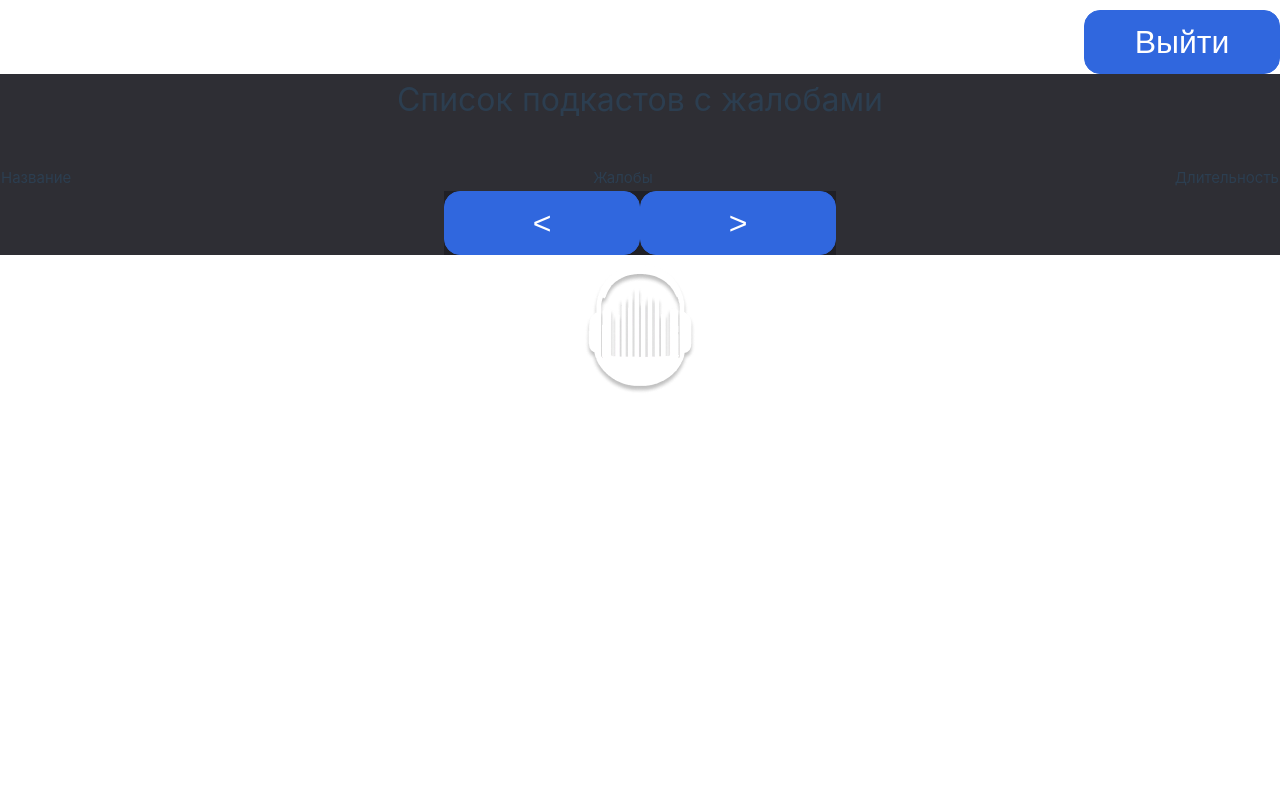
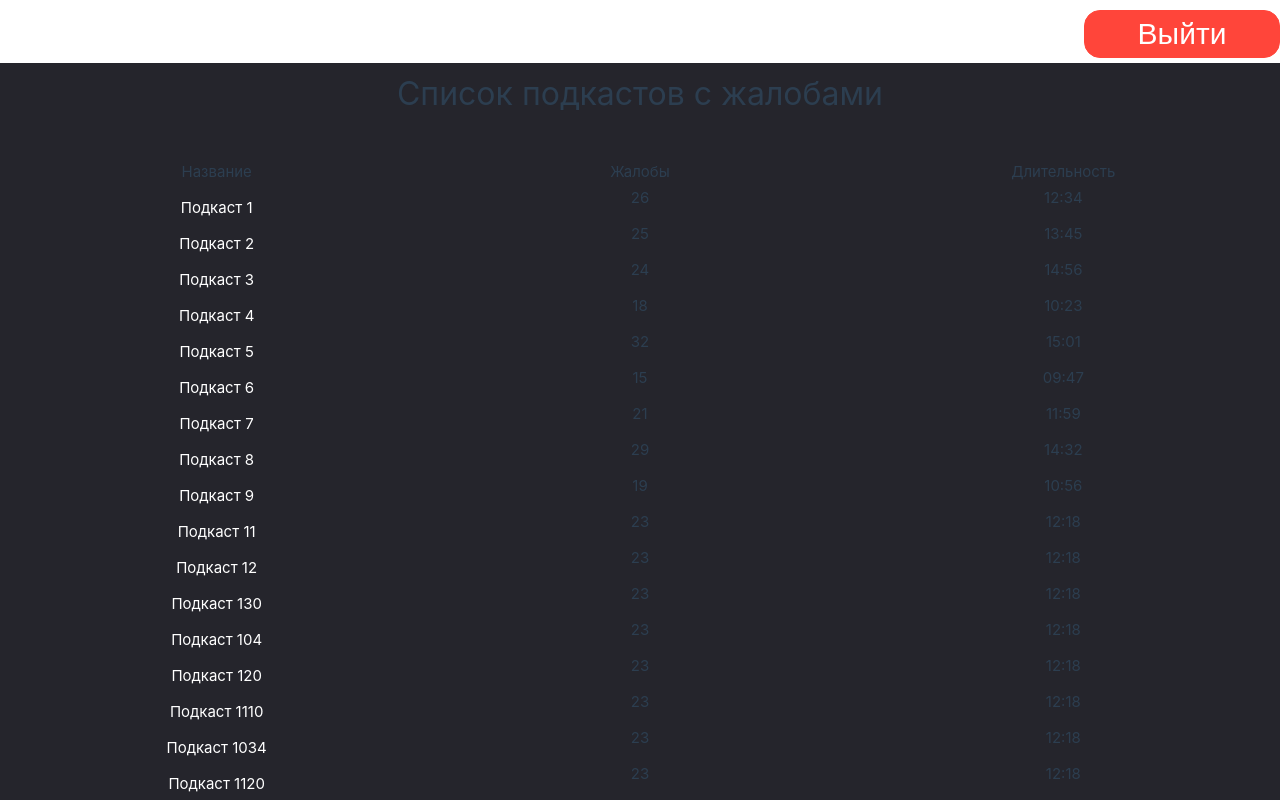
Before and after one commit to Snoppei/tiktalk_frontend_web, a Vue app: page /podcasts in a window 1280 px wide. Shown: the top 800 px of the page. Built offline with nearby package versions, Linux system fonts and the light colour scheme.

Commit message:
TT-38: podcasts list page v0.1

```diff
--- a/src/views/PodcastsView.vue
+++ b/src/views/PodcastsView.vue
@@ -2,7 +2,26 @@
 export default {
   data () {
     return {
-      podcasts: [],
+      podcasts: [
+        { id: 1, name: 'Подкаст 1', complaints: 26, duration: '12:34' },
+        { id: 2, name: 'Подкаст 2', complaints: 25, duration: '13:45' },
+        { id: 3, name: 'Подкаст 3', complaints: 24, duration: '14:56' },
+        { id: 4, name: 'Подкаст 4', complaints: 18, duration: '10:23' },
+        { id: 5, name: 'Подкаст 5', complaints: 32, duration: '15:01' },
+        { id: 6, name: 'Подкаст 6', complaints: 15, duration: '09:47' },
+        { id: 7, name: 'Подкаст 7', complaints: 21, duration: '11:59' },
+        { id: 8, name: 'Подкаст 8', complaints: 29, duration: '14:32' },
+        { id: 9, name: 'Подкаст 9', complaints: 19, duration: '10:56' },
+        { id: 11, name: 'Подкаст 11', complaints: 23, duration: '12:18' },
+        { id: 12, name: 'Подкаст 12', complaints: 23, duration: '12:18' },
+        { id: 130, name: 'Подкаст 130', complaints: 23, duration: '12:18' },
+        { id: 104, name: 'Подкаст 104', complaints: 23, duration: '12:18' },
+        { id: 120, name: 'Подкаст 120', complaints: 23, duration: '12:18' },
+        { id: 1110, name: 'Подкаст 1110', complaints: 23, duration: '12:18' },
+        { id: 1034, name: 'Подкаст 1034', complaints: 23, duration: '12:18' },
+        { id: 1120, name: 'Подкаст 1120', complaints: 23, duration: '12:18' },
+        { id: 1044, name: 'Подкаст 1044', complaints: 23, duration: '12:18' },
+      ],
       currentPage: 1,
       totalPages: 1 // Дополнительное поле для хранения общего количества страниц
     }
@@ -46,30 +65,32 @@ export default {
             <router-link to="/podcasts">Список подкастов</router-link>
             <router-link to="/history">История</router-link>
         </div>
-        <button @click="logout">Выйти</button>
+        <button class="logout" @click="logout">Выйти</button>
       </header>
       <main>
         <div class="list">
           <h1>Список подкастов с жалобами</h1>
           <table>
             <thead>
-              <tr>
+              <tr class="tr-list">
                 <th>Название</th>
                 <th>Жалобы</th>
                 <th>Длительность</th>
               </tr>
             </thead>
             <tbody>
-              <tr v-for="podcast in podcasts" :key="podcast.id">
-                <td>{{ podcast.name }}</td>
+              <tr class="tr-list" v-for="podcast in podcasts" :key="podcast.id">
+                <td>
+                <router-link :to="`/podcasts/${podcast.id}`">{{ podcast.name }}</router-link>
+                </td>
                 <td>{{ podcast.complaints }}</td>
                 <td>{{ podcast.duration }}</td>
               </tr>
             </tbody>
           </table>
           <div class="pagination">
-            <button @click="prevPage" :disabled="currentPage === 1"><</button>
-            <button @click="nextPage" :disabled="!hasNextPage">></button>
+            <button class="pagination-button" @click="prevPage" :disabled="currentPage === 1"><</button>
+            <button class="pagination-button" @click="nextPage" :disabled="!hasNextPage">></button>
           </div>
         </div>
       </main>
@@ -79,18 +100,34 @@ export default {
     </div>
 </template>
 <style>
+.logout {
+  display: block;
+  width: 196px;
+  height: 48px;
+  font-size: 30px;
+  padding: 5px;
+  background-color: #FF453A;
+  color: #fff;
+  border: 1px solid #FF453A;
+  border-radius: 16px;
+  margin: 0 0 5px 0;
+}
 table {
   display: flex;
+  flex-direction: column;
   justify-content: space-between;
-  width: 1280px;
+  width: 100%;
 }
 thead {
-  width: 1280px;
+  width: 100%;
 }
-tr {
-  display: flex;
-  flex-direction: row;
-  justify-content: space-between;
+.tr-list {
+  display: grid;
+  grid-template-columns: repeat(3, 1fr);
+  /* justify-content: space-between; */
+}
+td {
+  text-align: center;
 }
 footer {
   display: flex;
@@ -100,13 +137,15 @@ footer {
 .pagination {
   display: flex;
   flex-direction: row;
-  background-color: rgba(26, 27, 34, 0.7);
+  gap: 5px;
 }
 .list {
   display: flex;
   flex-direction: column;
-  background-color: rgba(26, 27, 34, 0.7);
+  background-color: #25252C;
   align-items: center;
+  padding: 5px;
+  width: 1280px;
 
 }
 .podcast-page {
@@ -120,25 +159,24 @@ header {
   justify-content: space-between;
 }
 .nav-buttons {
-    display: flex;
-    flex-direction: row;
-    justify-content: space-between;
-    width: 400px;
+  display: flex;
+  flex-direction: row;
+  justify-content: space-between;
+  width: 400px;
 }
-button {
+.pagination-button {
   display: block;
-  width: 196px;
-  height: 64px;
+  width: 60px;
+  height: 60px;
   font-size: 32px;
   padding: 10px;
-  background-color: #3067DE;
+  background-color: #1A1B22;
   color: #fff;
-  border: 1px solid #3067DE;
-  border-radius: 16px;
+  border: 1px solid #1A1B22;
+  border-radius: 0px;
   margin: 0 0;
 }
 main {
   background: rgba(26, 27, 34, 0.7);
 }
-    /* Стили таблицы, кнопок и т.д. */
 </style>
```
